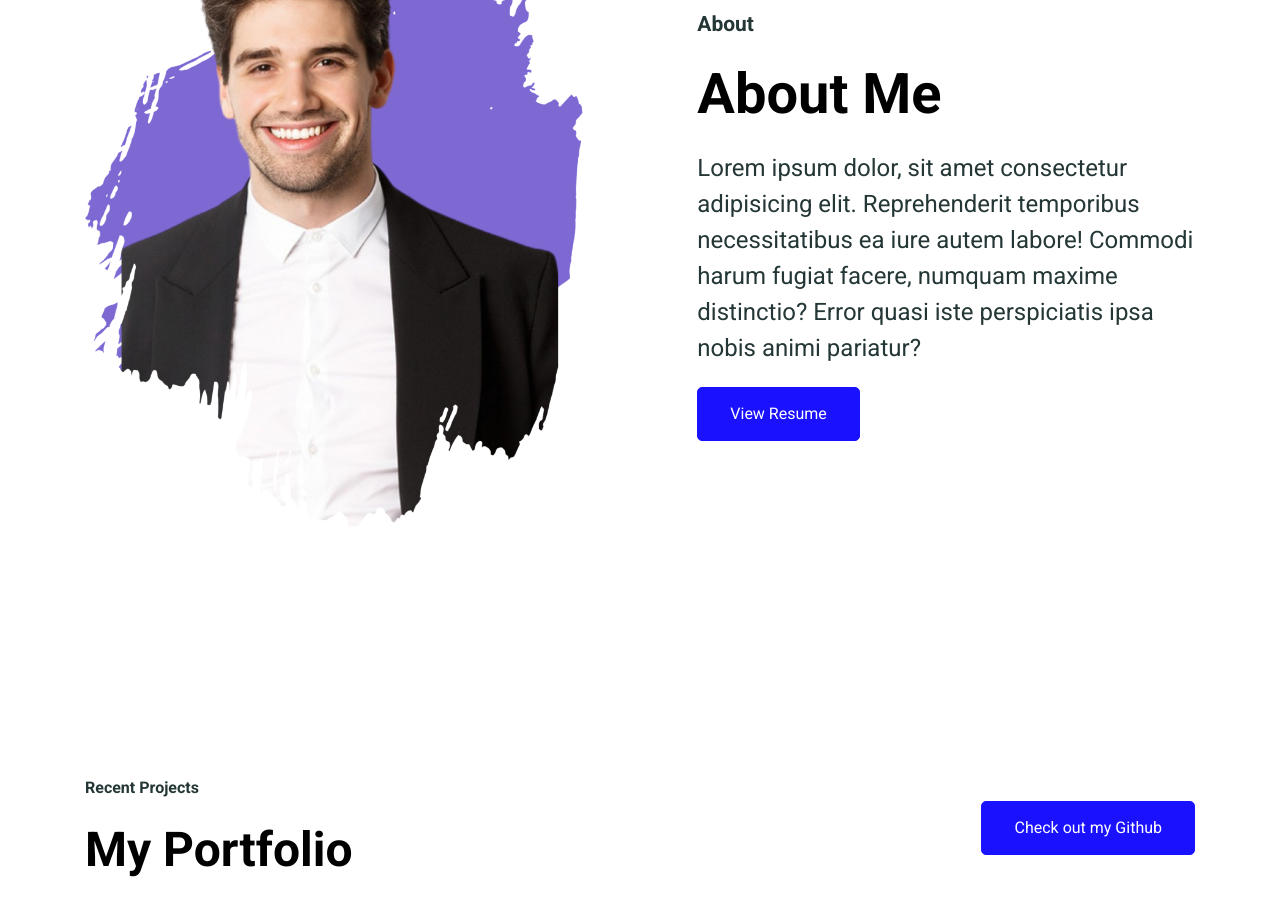
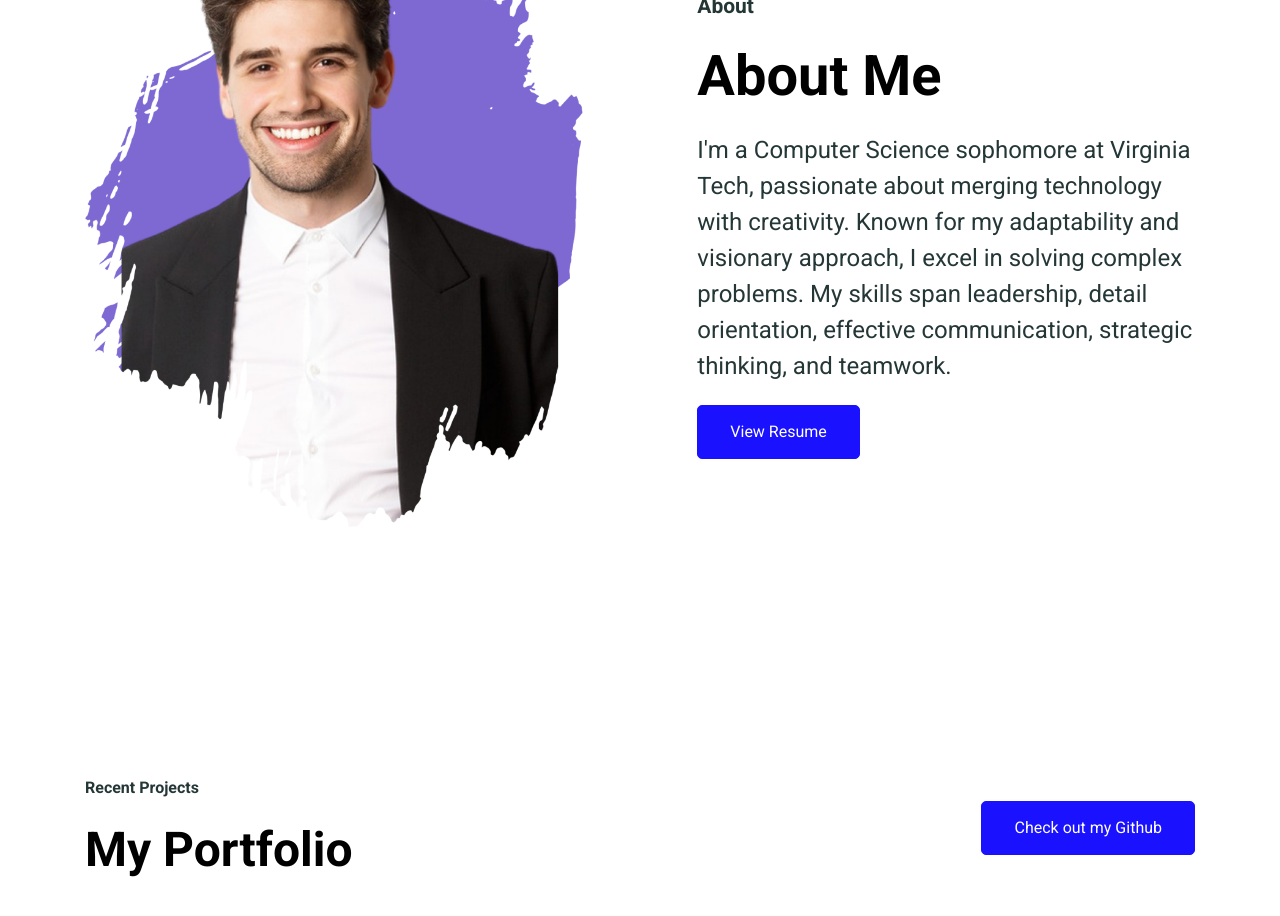
Before and after one commit to lumberger22/PortfolioSite, a React (Create React App) app: page / in a window 1280 px wide. Shown: the part 1800-2716 px from the top of the page. Built offline with nearby package versions, Linux system fonts and the light colour scheme.

Commit message:
Add short desciption for about me

```diff
--- a/src/Pages/Home/AboutMe.jsx
+++ b/src/Pages/Home/AboutMe.jsx
@@ -9,7 +9,7 @@ export default function AboutMe() {
                 <div className="hero--section--content">
                     <p className="section--title">About</p>
                     <h1 className="skills-section--heading">About Me</h1>
-                    <p className="hero--section-description">Lorem ipsum dolor, sit amet consectetur adipisicing elit. Reprehenderit temporibus necessitatibus ea iure autem labore! Commodi harum fugiat facere, numquam maxime distinctio? Error quasi iste perspiciatis ipsa nobis animi pariatur?</p>
+                    <p className="hero--section-description">I'm a Computer Science sophomore at Virginia Tech, passionate about merging technology with creativity. Known for my adaptability and visionary approach, I excel in solving complex problems. My skills span leadership, detail orientation, effective communication, strategic thinking, and teamwork.</p>
                     <a href="./LucasUmbergerResume24.pdf" target="_blank" rel="noopener noreferrer">
                         <button className="btn btn-primary">View Resume</button>
                     </a>
```
